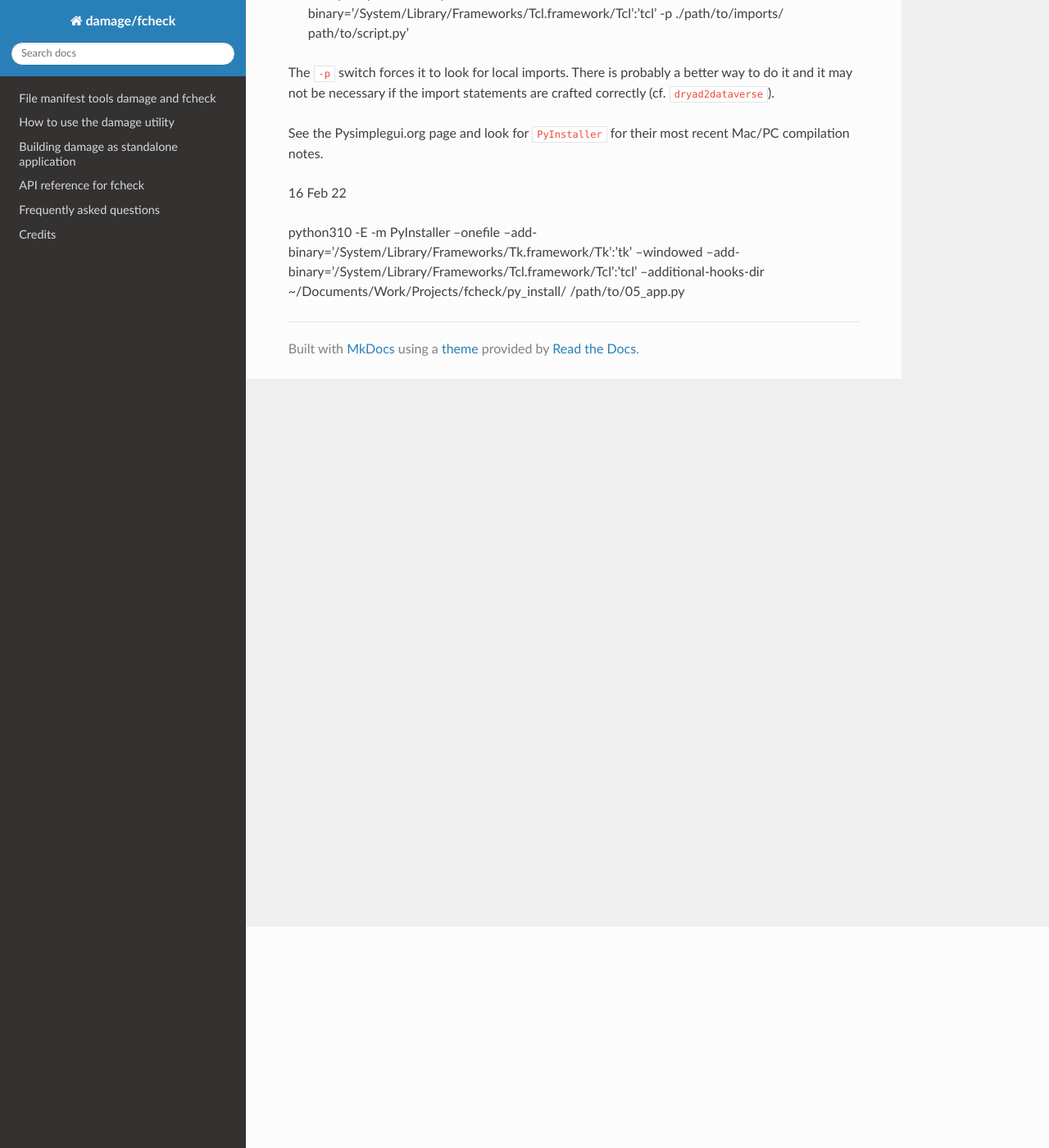
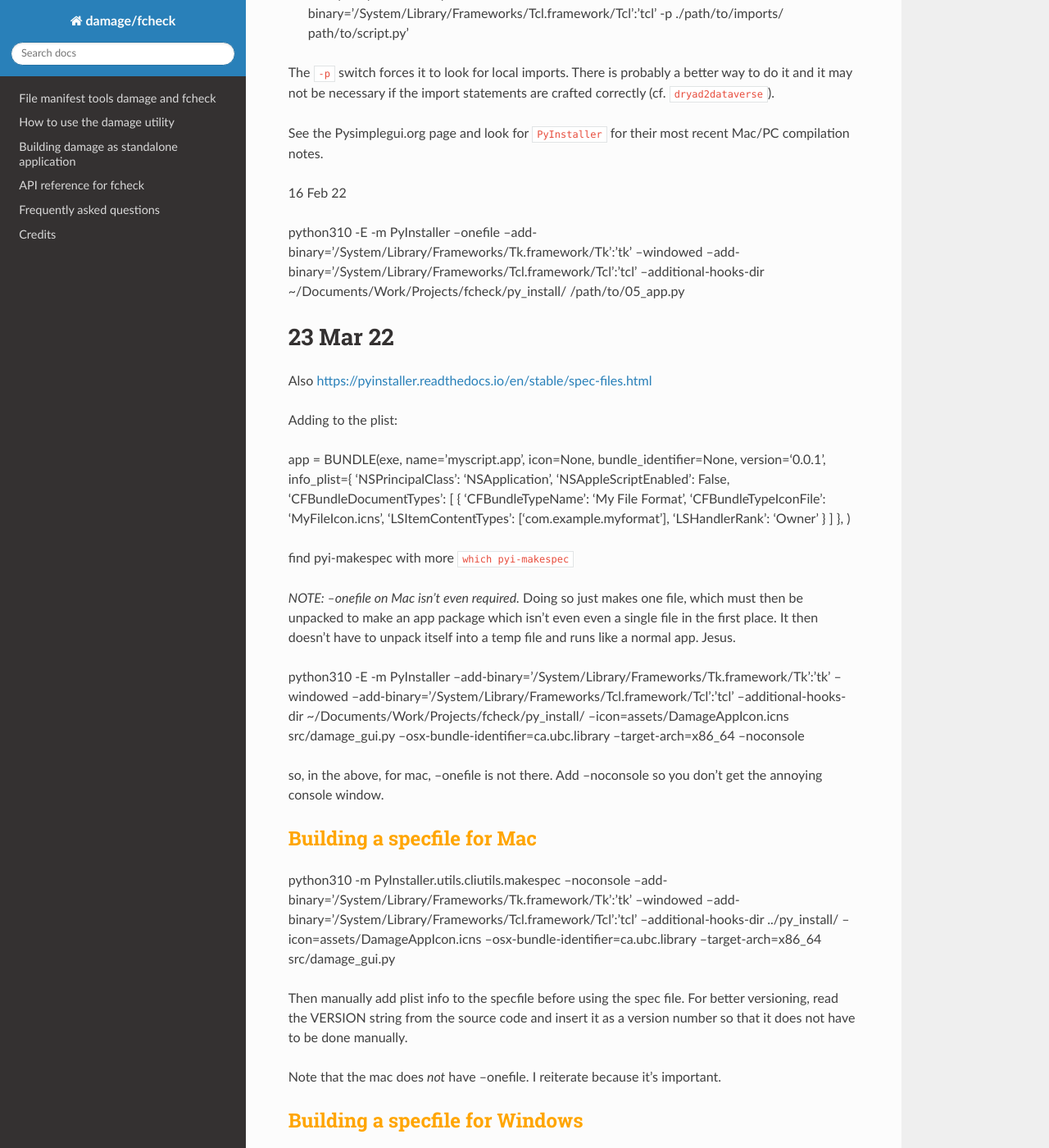
Before and after one commit to ubc-library-rc/damage, an MkDocs documentation site: the page built from docs/How_to_Compile.md, in a window 1280 px wide and 1400 px high, scrolled down 270 px. Shown: the whole window at 82% size. Built offline with MkDocs 1.6.1, drawn with Linux system fonts in a browser that asks for light colours; nearby versions of some CDN libraries; some of the changed text lies outside the part shown.

Commit message:
Minor changes in code; assets and .specs for Windows/Mac

```diff
--- a/docs/How_to_Compile.md
+++ b/docs/How_to_Compile.md
@@ -14,3 +14,65 @@
 16 Feb 22
 
 python310 -E -m PyInstaller  --onefile --add-binary='/System/Library/Frameworks/Tk.framework/Tk':'tk' --windowed --add-binary='/System/Library/Frameworks/Tcl.framework/Tcl':'tcl' --additional-hooks-dir ~/Documents/Work/Projects/fcheck/py_install/ /path/to/05_app.py
+
+#23 Mar 22
+Also
+<https://pyinstaller.readthedocs.io/en/stable/spec-files.html>
+
+Adding to the plist:
+
+app = BUNDLE(exe,
+         name='myscript.app',
+         icon=None,
+         bundle_identifier=None,
+         version='0.0.1',
+         info_plist={
+            'NSPrincipalClass': 'NSApplication',
+            'NSAppleScriptEnabled': False,
+            'CFBundleDocumentTypes': [
+                {
+                    'CFBundleTypeName': 'My File Format',
+                    'CFBundleTypeIconFile': 'MyFileIcon.icns',
+                    'LSItemContentTypes': ['com.example.myformat'],
+                    'LSHandlerRank': 'Owner'
+                    }
+                ]
+            },
+         )
+
+find pyi-makespec with more `which pyi-makespec`
+
+*NOTE: --onefile on Mac isn't even required.* Doing so just makes one file, which must then be unpacked to make an app package which isn't even even a single file in the first place. It then doesn't have to unpack itself into a temp file and runs like a normal app. Jesus.
+
+python310 -E -m PyInstaller   --add-binary='/System/Library/Frameworks/Tk.framework/Tk':'tk' --windowed --add-binary='/System/Library/Frameworks/Tcl.framework/Tcl':'tcl' --additional-hooks-dir ~/Documents/Work/Projects/fcheck/py_install/ --icon=assets/DamageAppIcon.icns src/damage_gui.py --osx-bundle-identifier=ca.ubc.library --target-arch=x86_64 --noconsole
+
+so, in the above, for mac, --onefile is not there. Add --noconsole so you don't get the annoying console window.
+
+## Building a specfile for Mac
+python310 -m PyInstaller.utils.cliutils.makespec --noconsole --add-binary='/System/Library/Frameworks/Tk.framework/Tk':'tk' --windowed --add-binary='/System/Library/Frameworks/Tcl.framework/Tcl':'tcl' --additional-hooks-dir ../py_install/ --icon=assets/DamageAppIcon.icns --osx-bundle-identifier=ca.ubc.library --target-arch=x86_64 src/damage_gui.py
+
+
+Then manually add plist info to the specfile before using the spec file. For better versioning, read the VERSION string from the source code and insert it as a version number so that it does not have to be done manually.
+
+Note that the mac does *not* have  --onefile. I reiterate because it's important.
+
+## Building a specfile for Windows
+It's very similar, except use --onefile, ignore the --add-binary, --osx-bundle-identifer (although I think you can include it), and use
+--icon=assets/DamageAppIcon.ico
+
+**a note about the ICO** file
+If the ICO file is in the wrong format, the application will fail to compile. Worse, it can appear to compile successfully, but no output exe is made. The only successful method of creating an ICO I have found is as follows.
+1. RGB (not RGBA)
+2. Save original as JPG
+3. Using Irfanview, save as an .ico file without transparency
+
+This produces an overly large .ico, but it works. Normal methods, such as using  PIL.Image.sav('somefile.ico', sizes=[(128,128),(64,64)], produce an ICO but the application fails to compile without any indication as to why. Just renaming a solitary jpg or png to ico (which is also supposed to work) will cause PyInstaller to fail, but at least it will tell you it fails.
+
+##Combined spec file
+It is possible to make a multiplatform spec (which is there as `gui/damaage_gui_combined.spec`. This compiles successfully on both Windows and Mac. They were manually combined, so any changes in a .spec will have to be updated manually.
+
+Using the spec file is easy:
+
+`python310 -m PyInstaller --clean damage_gui_combined.spec`
+
+The --clean is optional, as is --noconfirm
```
Also changed, not shown: gui/assets/DamageAppIcon.ico (added), gui/assets/DamageAppIcon.jpg (added), 5 other files.
